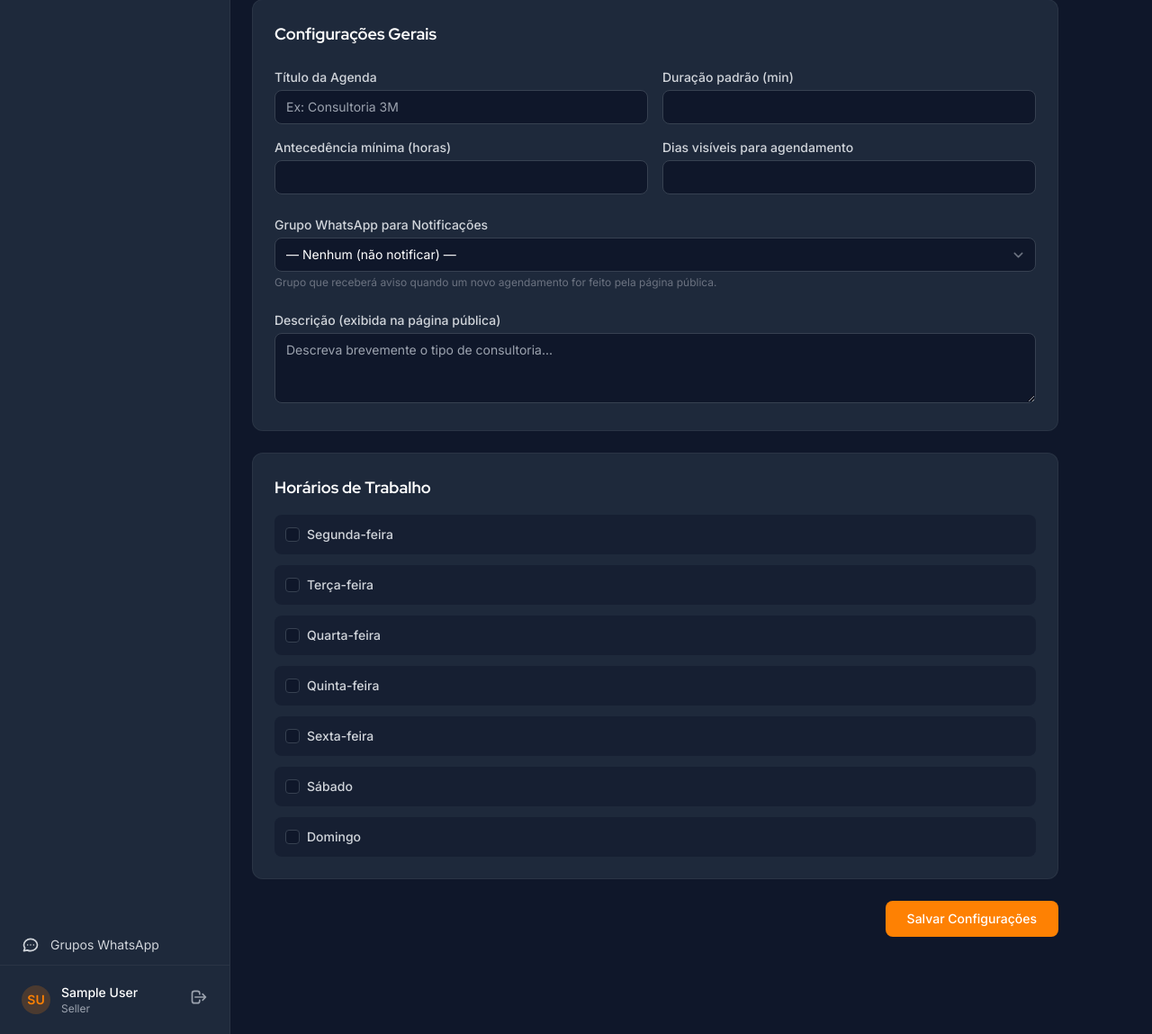
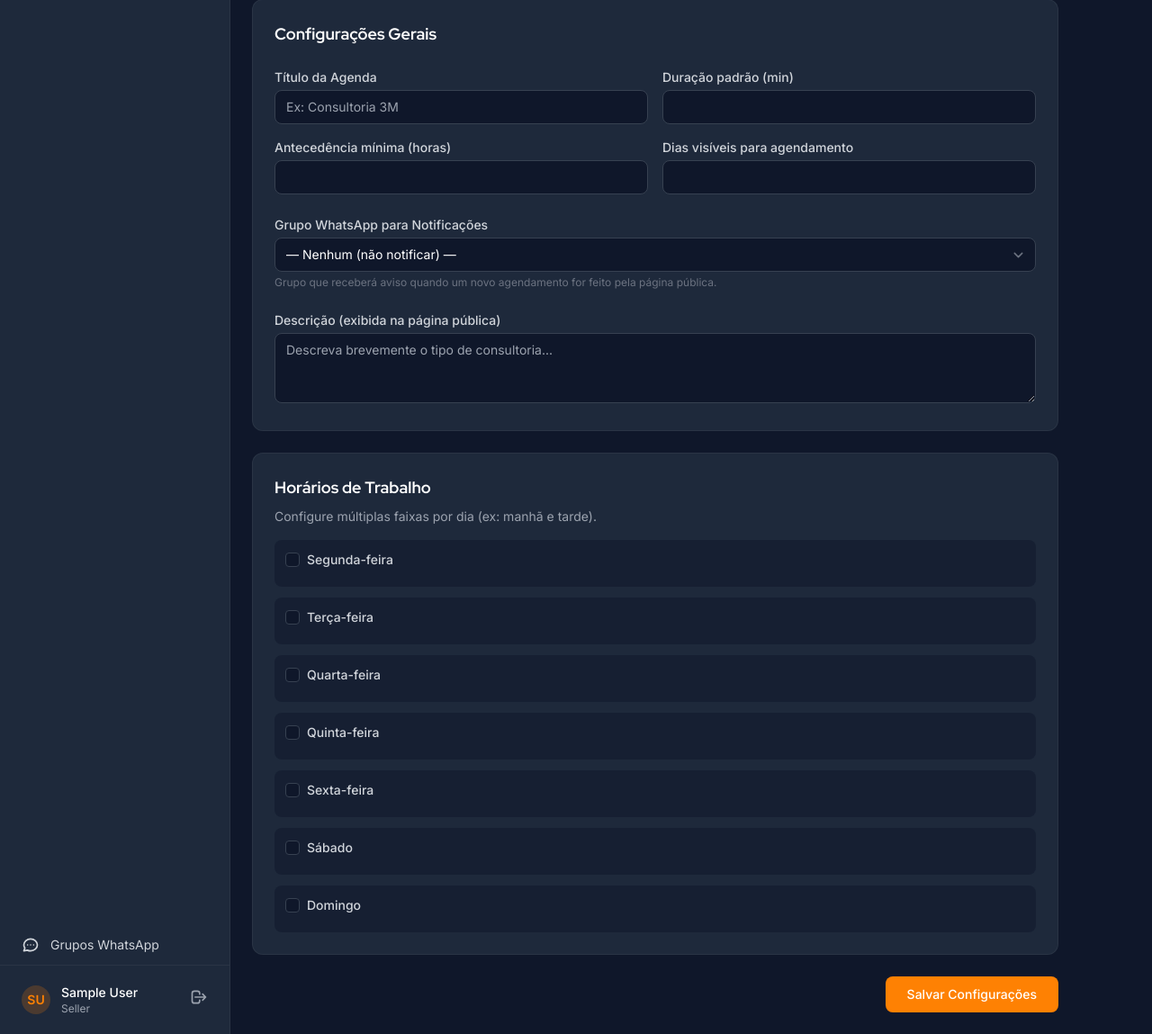
Before and after one commit to filipevidotti/gestor3m, a Django app: template templates/agenda/config.html in a window 1280 px wide. Shown: the part 435-1584 px from the top of the page at 90% size. Run offline with Django 5.2, Linux system fonts and the light colour scheme; the template is opened without the code that fills it, so the values that code supplies are empty; the visitor is signed in with stand-in values (Sample User, id 1); data comes from the database, SQL or seed files in the repository; parts of the project's set-up code (start-up, migrations or seed data) failed here and were passed over; some libraries are stand-ins or nearby versions.

Commit message:
feat(agenda): suporte a múltiplas faixas de horário por dia
Permite configurar manhã + tarde (ex: 08:00-12:00, 14:00-18:00) em
vez de uma única faixa. A página pública gera slots para todas as
faixas configuradas.

Co-Authored-By: Claude Opus 4.6 <noreply@anthropic.com>

```diff
--- a/templates/agenda/config.html
+++ b/templates/agenda/config.html
@@ -104,22 +104,39 @@
 
         <!-- Horários de Trabalho -->
         <div class="mt-6 bg-white dark:bg-dark-100 rounded-xl border border-gray-200 dark:border-gray-700/50 p-6">
-            <h3 class="text-lg font-display font-bold text-gray-900 dark:text-white mb-4">Horários de Trabalho</h3>
+            <h3 class="text-lg font-display font-bold text-gray-900 dark:text-white mb-2">Horários de Trabalho</h3>
+            <p class="text-sm text-gray-500 dark:text-gray-400 mb-4">Configure múltiplas faixas por dia (ex: manhã e tarde).</p>
             <div class="space-y-3">
                 <template x-for="dia in dias" :key="dia.value">
-                    <div class="flex flex-col sm:flex-row sm:items-center gap-3 p-3 rounded-lg bg-gray-50 dark:bg-dark/50">
-                        <label class="flex items-center gap-2 w-40">
+                    <div class="p-3 rounded-lg bg-gray-50 dark:bg-dark/50">
+                        <div class="flex items-center justify-between mb-2">
+                            <label class="flex items-center gap-2">
                                 <input type="checkbox" :name="'dia_' + dia.value + '_ativo'" value="1"
                                        x-model="dia.ativo"
                                        class="w-4 h-4 text-brand-orange bg-gray-100 dark:bg-dark border-gray-300 dark:border-gray-700 rounded focus:ring-brand-orange">
                                 <span class="text-sm font-medium text-gray-700 dark:text-gray-300" x-text="dia.label"></span>
                             </label>
-                        <div class="flex items-center gap-2" x-show="dia.ativo" x-transition>
-                            <input type="time" :name="'dia_' + dia.value + '_inicio'" x-model="dia.inicio"
-                                   class="bg-gray-50 dark:bg-dark border border-gray-300 dark:border-gray-700 rounded-lg px-3 py-1.5 text-sm text-gray-900 dark:text-white focus:ring-2 focus:ring-brand-orange">
+                            <button type="button" x-show="dia.ativo" @click="dia.faixas.push({inicio: '14:00', fim: '18:00'})"
+                                    class="text-xs text-brand-orange hover:text-brand-orange/80 font-medium flex items-center gap-1 transition">
+                                <svg class="w-3.5 h-3.5" fill="none" stroke="currentColor" viewBox="0 0 24 24"><path stroke-linecap="round" stroke-linejoin="round" stroke-width="2" d="M12 4v16m8-8H4"/></svg>
+                                Adicionar faixa
+                            </button>
+                        </div>
+                        <div x-show="dia.ativo" x-transition class="space-y-2 ml-6">
+                            <template x-for="(faixa, fi) in dia.faixas" :key="fi">
+                                <div class="flex items-center gap-2">
+                                    <span class="text-xs text-gray-400 w-14" x-text="fi === 0 ? 'Manhã' : fi === 1 ? 'Tarde' : 'Faixa ' + (fi+1)"></span>
+                                    <input type="time" :name="'dia_' + dia.value + '_inicio'" x-model="faixa.inicio"
+                                           class="bg-white dark:bg-dark border border-gray-300 dark:border-gray-700 rounded-lg px-3 py-1.5 text-sm text-gray-900 dark:text-white focus:ring-2 focus:ring-brand-orange">
                                     <span class="text-gray-400 text-sm">até</span>
-                            <input type="time" :name="'dia_' + dia.value + '_fim'" x-model="dia.fim"
-                                   class="bg-gray-50 dark:bg-dark border border-gray-300 dark:border-gray-700 rounded-lg px-3 py-1.5 text-sm text-gray-900 dark:text-white focus:ring-2 focus:ring-brand-orange">
+                                    <input type="time" :name="'dia_' + dia.value + '_fim'" x-model="faixa.fim"
+                                           class="bg-white dark:bg-dark border border-gray-300 dark:border-gray-700 rounded-lg px-3 py-1.5 text-sm text-gray-900 dark:text-white focus:ring-2 focus:ring-brand-orange">
+                                    <button type="button" x-show="dia.faixas.length > 1" @click="dia.faixas.splice(fi, 1)"
+                                            class="p-1 text-red-400 hover:text-red-600 hover:bg-red-50 dark:hover:bg-red-500/10 rounded transition">
+                                        <svg class="w-4 h-4" fill="none" stroke="currentColor" viewBox="0 0 24 24"><path stroke-linecap="round" stroke-linejoin="round" stroke-width="2" d="M6 18L18 6M6 6l12 12"/></svg>
+                                    </button>
+                                </div>
+                            </template>
                         </div>
                     </div>
                 </template>
@@ -139,8 +156,12 @@
 <script>
 function agendaConfig() {
     const horarios = {
-        {% for dia, horario in horarios.items %}
-        {{ dia }}: { inicio: "{{ horario.hora_inicio|time:'H:i' }}", fim: "{{ horario.hora_fim|time:'H:i' }}" },
+        {% for dia, faixas in horarios.items %}
+        {{ dia }}: [
+            {% for h in faixas %}
+            { inicio: "{{ h.hora_inicio|time:'H:i' }}", fim: "{{ h.hora_fim|time:'H:i' }}" },
+            {% endfor %}
+        ],
         {% endfor %}
     };
     const labels = ['Segunda-feira', 'Terça-feira', 'Quarta-feira', 'Quinta-feira', 'Sexta-feira', 'Sábado', 'Domingo'];
@@ -149,8 +170,7 @@ function agendaConfig() {
             value: i,
             label: label,
             ativo: i in horarios,
-            inicio: horarios[i] ? horarios[i].inicio : '09:00',
-            fim: horarios[i] ? horarios[i].fim : '18:00',
+            faixas: horarios[i] ? [...horarios[i]] : [{inicio: '09:00', fim: '12:00'}],
         }))
     };
 }
```
Also changed, not shown: apps/agenda/views.py (+41 -31 lines). Lines whose indentation alone changed are shown as unchanged.
